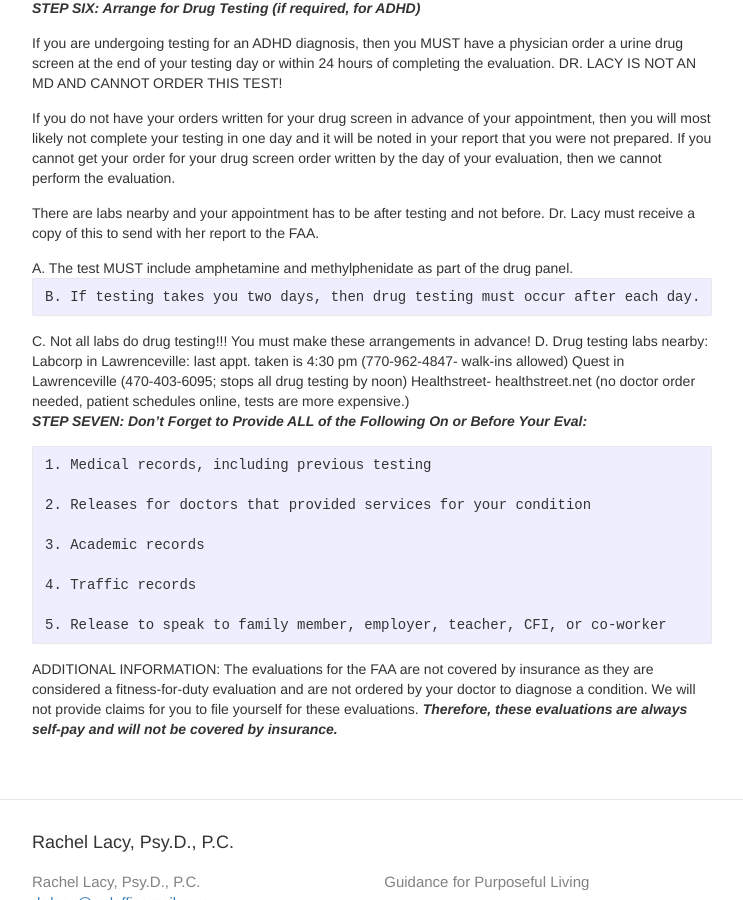
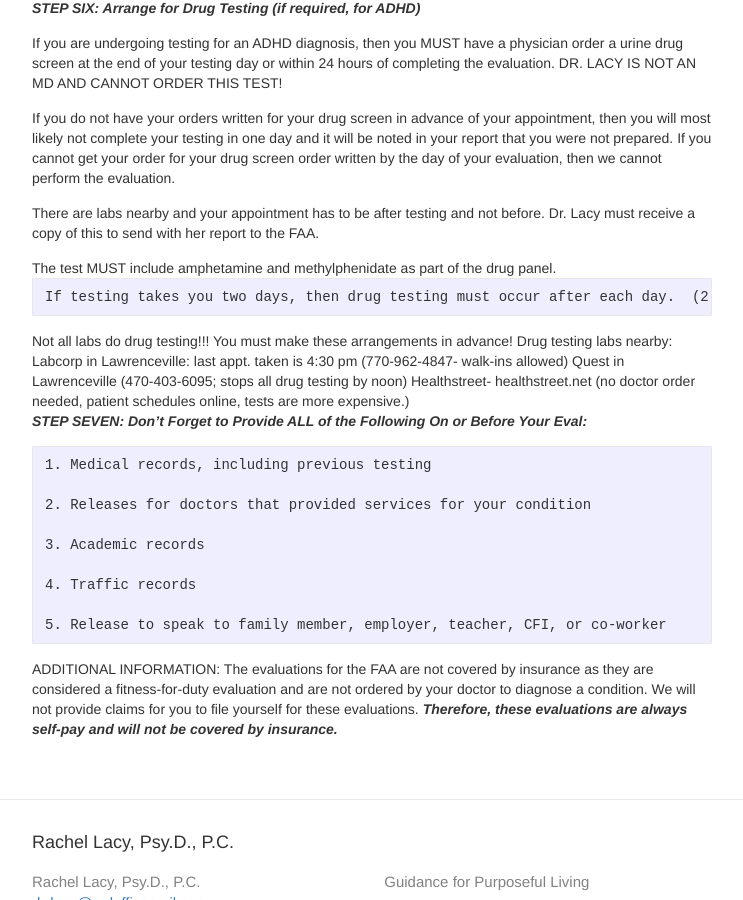
Before and after one commit to halcyon/renewedbrain.com, a Jekyll site: the page built from FAA.md, in a window 1280 px wide and 900 px high, scrolled down 1449 px. Shown: the whole window, without its empty margins (268-1011 px from the left). Built offline with Jekyll 4.4.1, drawn with Linux system fonts in a browser that asks for light colours.

Commit message:
Update FAA.md
FORMATTING 3

```diff
--- a/FAA.md
+++ b/FAA.md
@@ -44,13 +44,13 @@ If you do not have your orders written for your drug screen in advance of your a
 
 There are labs nearby and your appointment has to be after testing and not before. Dr. Lacy must receive a copy of this to send with her report to the FAA.
 
- 	A. The test MUST include amphetamine and methylphenidate as part of the drug panel.
+ 	The test MUST include amphetamine and methylphenidate as part of the drug panel.
 
-	B. If testing takes you two days, then drug testing must occur after each day.  (2 drug tests)
+	If testing takes you two days, then drug testing must occur after each day.  (2 drug tests)
 
- 	C. Not all labs do drug testing!!!  You must make these arrangements in advance!
+ 	Not all labs do drug testing!!!  You must make these arrangements in advance!
 
-  	D. Drug testing labs nearby:
+  	Drug testing labs nearby:
    	 Labcorp in Lawrenceville: last appt. taken is 4:30 pm (770-962-4847- walk-ins allowed)
    	 Quest  in Lawrenceville (470-403-6095; stops all drug testing by noon)
    	 Healthstreet- healthstreet.net (no doctor order needed, patient schedules online, tests are more expensive.)
```
